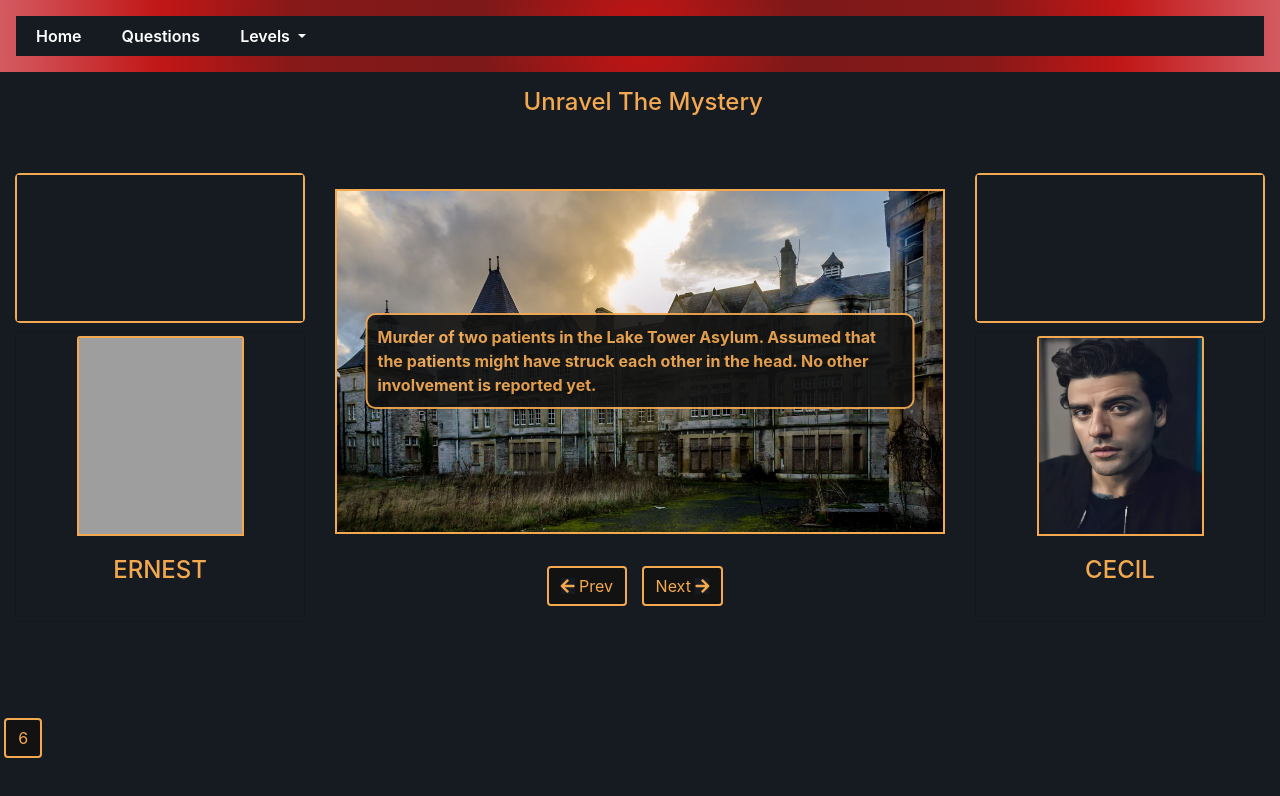
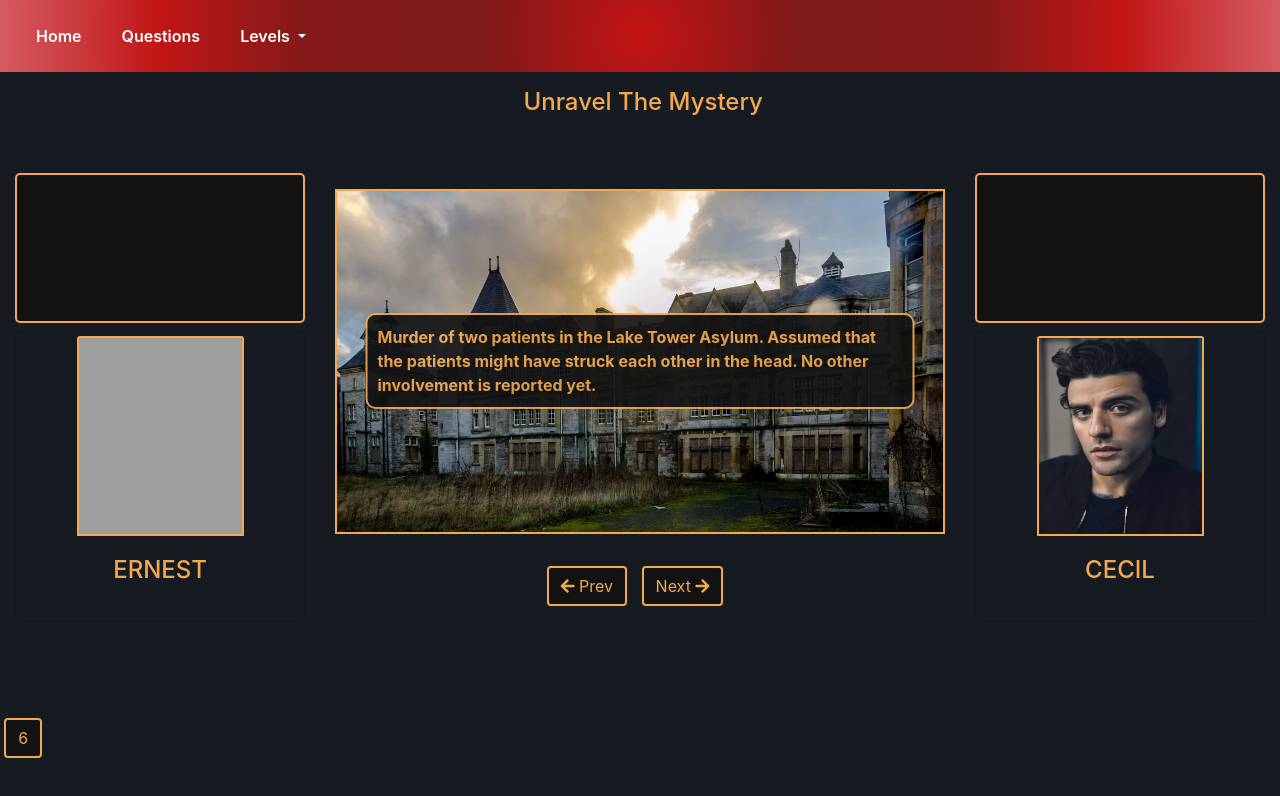
Before and after one commit to Karthik-Sunil-K/crime, a plain HTML site: page level1.html in a window 1280 px wide. Drawn offline with nearby package versions, Linux system fonts and the light colour scheme; grey boxes are pictures that could not be loaded.

Commit message:
changed clr

```diff
--- a/style.css
+++ b/style.css
@@ -7,7 +7,6 @@
     margin: 0;
     box-sizing: border-box;
    position:relative;
-    background: var(--mainClr);
 }
 
 html, body{
```
